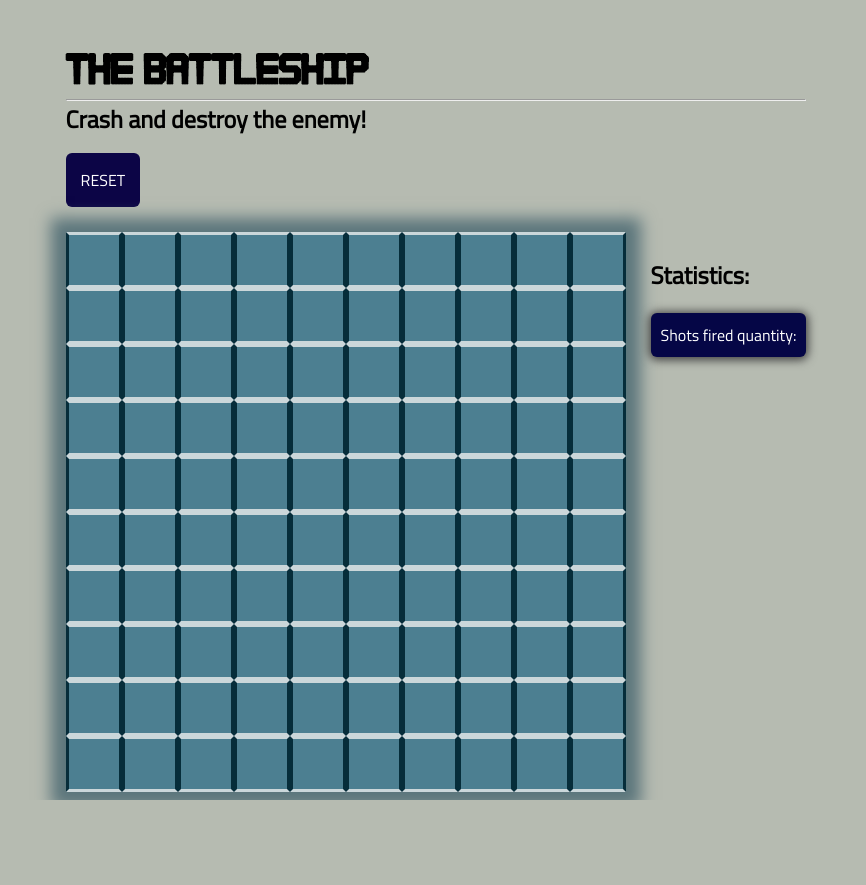
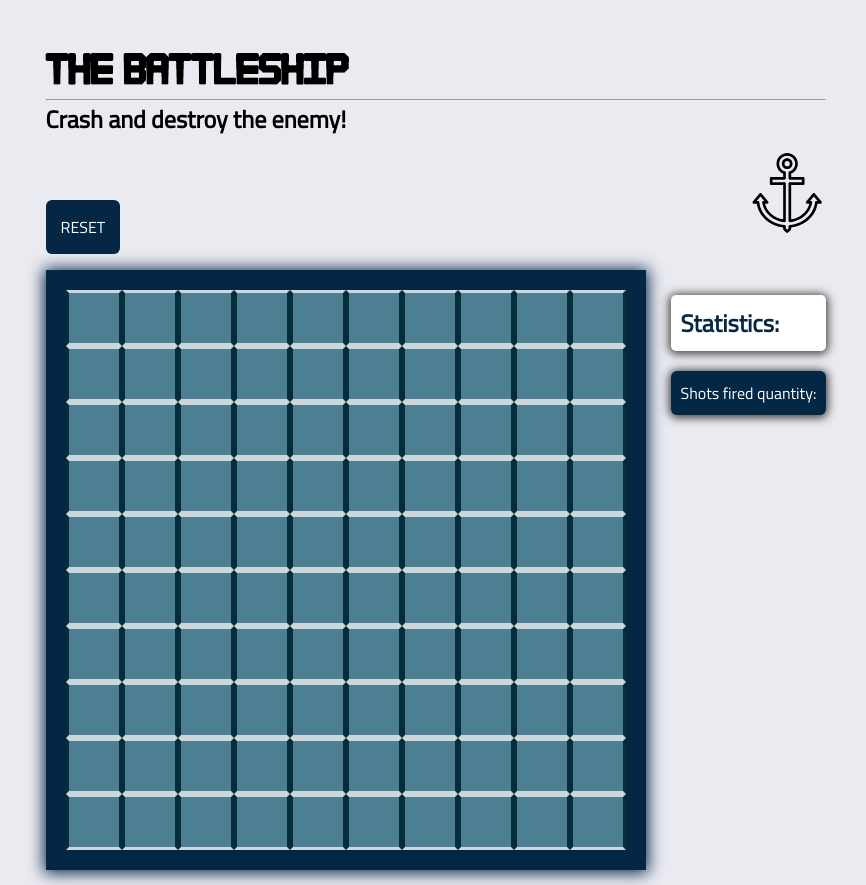
Before and after one commit to marlena-sliwinska/battleship, a plain HTML site: page index.html in a window 1280 px wide. Shown: the whole page, without its empty margins (204-1070 px from the left). Before the commit the page ends 800 px from the top, so only its background shows below. Drawn offline with Linux system fonts and the light colour scheme.

Commit message:
styles updated

```diff
--- a/index.html
+++ b/index.html
@@ -16,6 +16,7 @@
             <hr>
             <h2 class="game__catchword">Crash and destroy the enemy!</h2>
             <button id="reset_button" class="game__button">RESET</button>
+            <img class="game__logo" src="assets/images/anchor.svg">
         </header>
 
         <section class="game__panel" id="game__panel">
@@ -24,7 +25,7 @@
 
 
         <footer class="game__summary-panel">
-            <article>
+            <article class="game__summary-stats">
                 <h2>Statistics:</h2>
                 <div id="statistic_board">
                 </div>
--- a/main.css
+++ b/main.css
@@ -4,14 +4,16 @@
     --darker-border-color: rgb(6, 45, 58);
     --brighter-border-color: rgb(203, 215, 218);
     --basic-text-color: #d7eae3ff;
-    --color-button: #0c0546;
-    --counter-board: #050646;
+    --color-button: #052746;
+    --counter-board: #052746;
     --teal-blue: #517b85ff;
     --modal-board-color: #1b4349;
     --field-size: 3.5rem;
     --field-border-width: 3px;
     --modal-width: 60vw;
-    --background-color: rgb(182, 187, 177);
+    --background-color: rgb(234, 234, 241);
+    --game-padding: 20px;
+    --game-panel-size: calc(10 * var(--field-size) + calc(2* var(--game-padding)));
 }
 
 @media (max-width: 425px) {
@@ -78,7 +80,6 @@ body {
     font-family: 'starlight';
     font-size: 48px;
     margin-bottom: 8px;
-
 }
 
 .game__catchword {
@@ -107,19 +108,25 @@ body {
     ;
     /* property name | duration | easing function | delay */
     transition: all 0.5s ease-out;
+}
 
+.game__logo {
+    left: 80%;
+    top: 5%;
+    width: 80px;
+    position: sticky;
 }
 
 .game__panel {
-
-    width: calc(10*var(--field-size));
+    width: var(--game-panel-size);
     display: flex;
     flex-wrap: wrap;
     justify-content: center;
     align-content: center;
-    height: calc(10*var(--field-size));
-
-    box-shadow: 0 1px 15px 15px #5c767c;
+    height: var(--game-panel-size);
+    background-color: var(--counter-board);
+    box-shadow: 0 1px 15px 2px var(--counter-board);
+    margin-bottom: 15px;
 }
 
 .game__single-field {
@@ -188,8 +195,6 @@ body {
     padding: 40px;
     text-shadow: #ffffff 1px 0 1.5px;
     letter-spacing: 2px;
-
-
 }
 
 .game__textMessage--quote {
@@ -233,6 +238,13 @@ body {
     box-shadow: 0 1px 10px 2px #404040;
 }
 
+.game__summary-stats {
+    background-color: white;
+    color: var(--counter-board);
+    padding: 10px;
+    border-radius: 5px;
+    box-shadow: 0 1px 10px 2px #404040;
+}
 
 .inactive {
     display: none;
```
Also changed, not shown: assets/images/anchor.svg (added).
